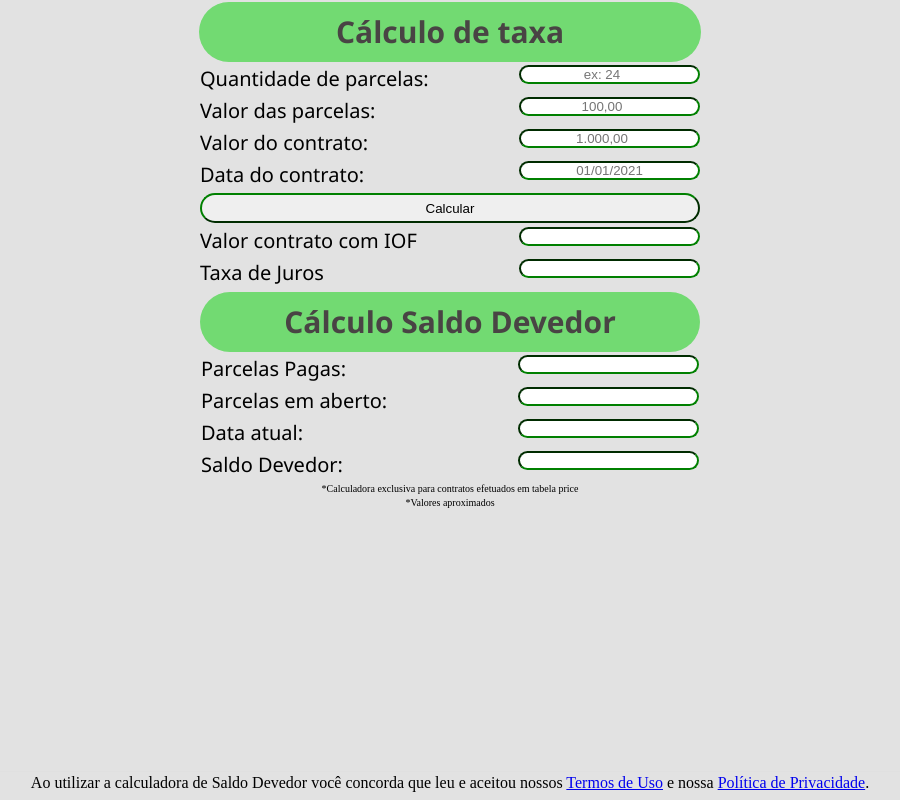
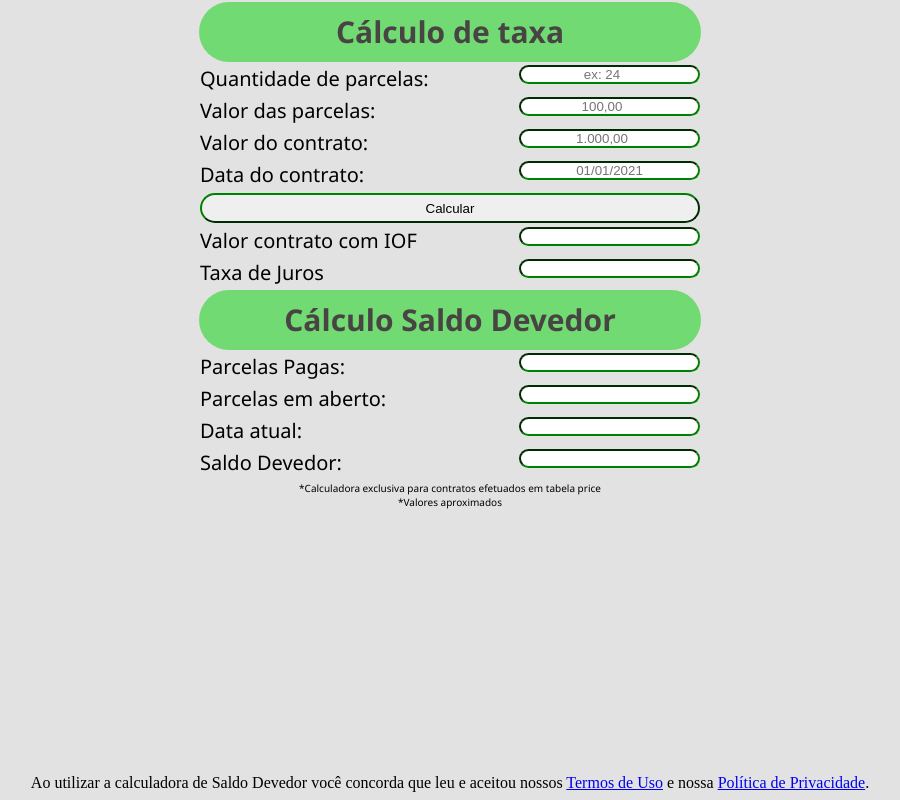
Before and after one commit to JVMAFESSOLI/taxaesd, a plain HTML site: page index.html in a window 1280 px wide. Shown: the whole page, without its empty margins (190-1090 px from the left). Drawn offline with nearby package versions, Linux system fonts and the light colour scheme.

Commit message:
Update index.html

```diff
--- a/index.html
+++ b/index.html
@@ -36,7 +36,7 @@
                     <div class="botao">
                          <input type="button" value="Calcular" onclick="calculartaxa();"name="button" style="width:500px;height:30px;" >
                     </div>
-             </td>
+                </td>
             </tr>
             <tr>
                 <td> Valor contrato com IOF <input type="text" name="contratocomiof" id="contratocomiof" ></td>
@@ -44,11 +44,6 @@
             <tr>
                 <td> Taxa de Juros <input type="text" name="taxa" id="taxa" ></td>
             </tr>
-        </table>
-        <table>
-
-        </table>
-        <table>
             <tr>
                 <th colspan="1">Cálculo Saldo Devedor</th>
             </tr>
@@ -64,10 +59,15 @@
             <tr>
                 <td> Saldo Devedor: <input type="text" name="vp" id="vp" ></td>
             </tr>
+            <tr>
+                <td> <div class="observacao">*Calculadora exclusiva para contratos efetuados em tabela price <br> *Valores aproximados </div>
+                </td>
+            </tr>
+
 
 
         </table>
-        <div class="observacao">*Calculadora exclusiva para contratos efetuados em tabela price <br> *Valores aproximados </div>
+
     </form>
 
 </body>
```
